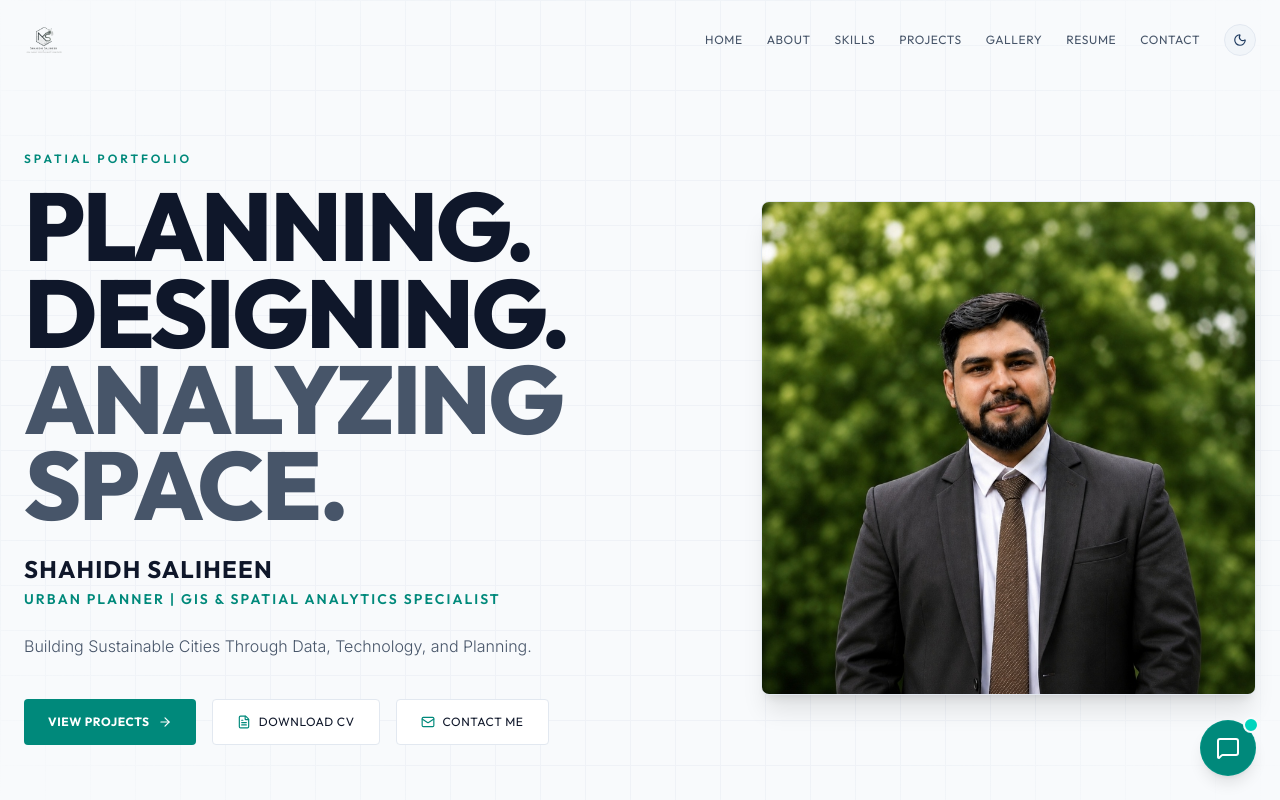
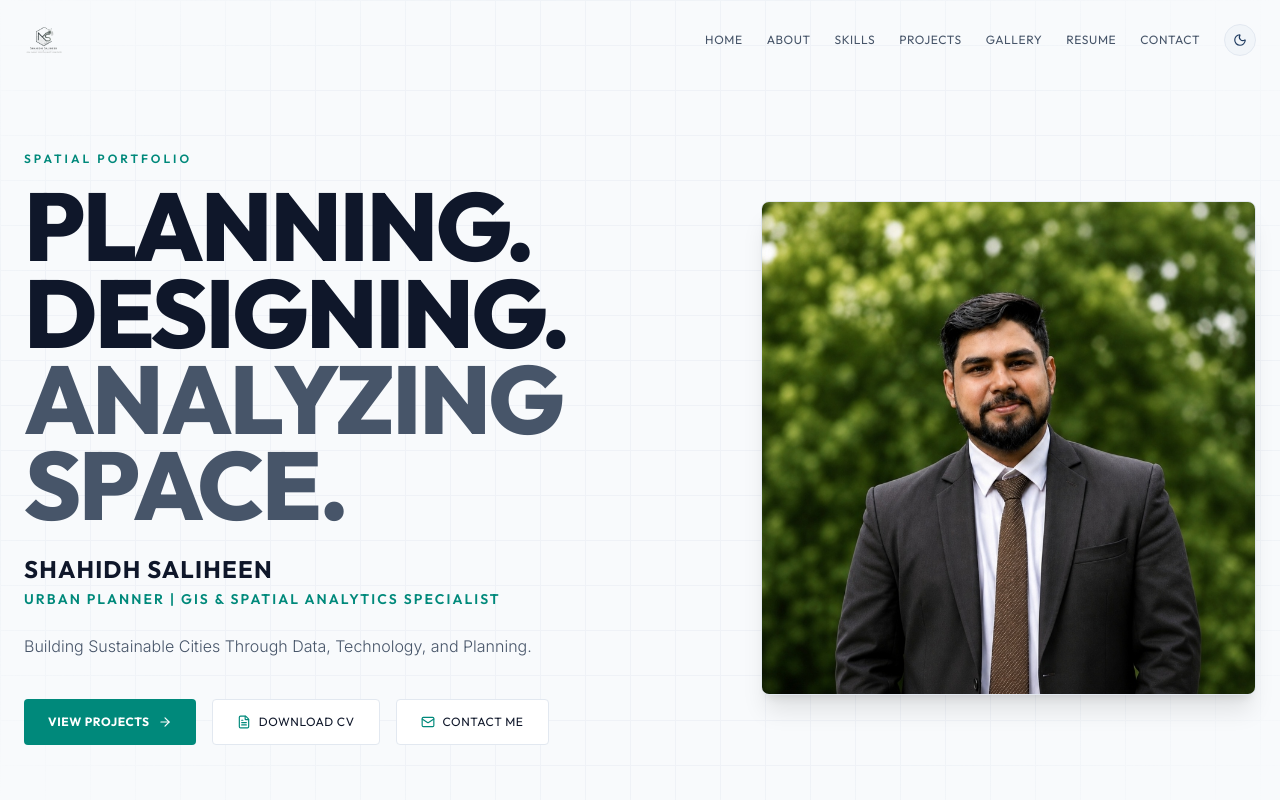
Before and after one commit to ShahidhMS/urban-portfolio, a Next.js app: page / in a window 1280 px wide. Shown: the top 800 px of the page. Built offline with nearby package versions, Linux system fonts and the light colour scheme.

Commit message:
Temporarily disable AI Assistant in RootLayout

```diff
--- a/app/layout.tsx
+++ b/app/layout.tsx
@@ -75,7 +75,7 @@ export default function RootLayout({
       <body className="min-h-full flex flex-col bg-bg-base text-text-base transition-colors duration-300 font-sans">
         <ThemeProvider>
           {children}
-          <AIAssistant />
+          {/* <AIAssistant /> */}
         </ThemeProvider>
       </body>
     </html>
```
